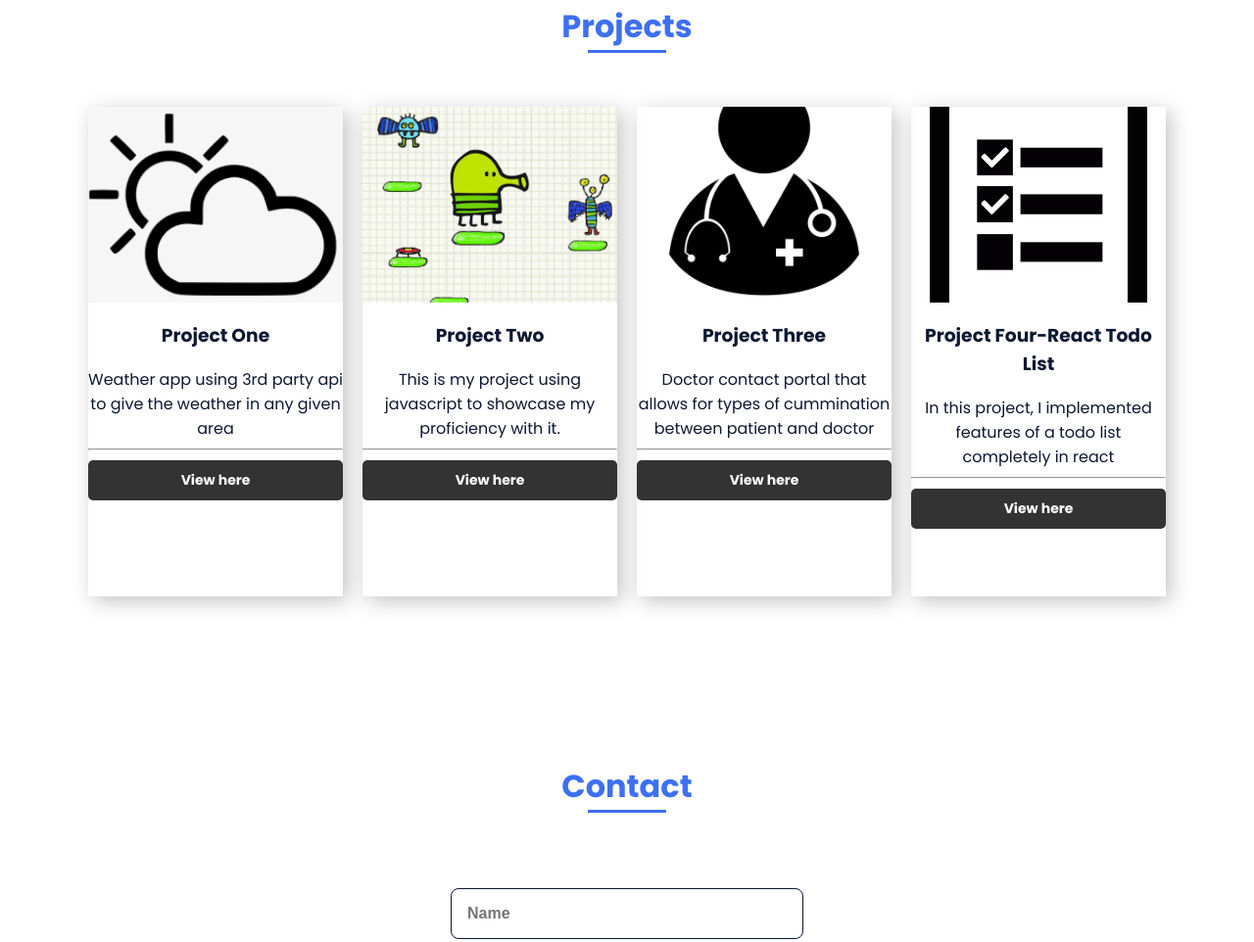
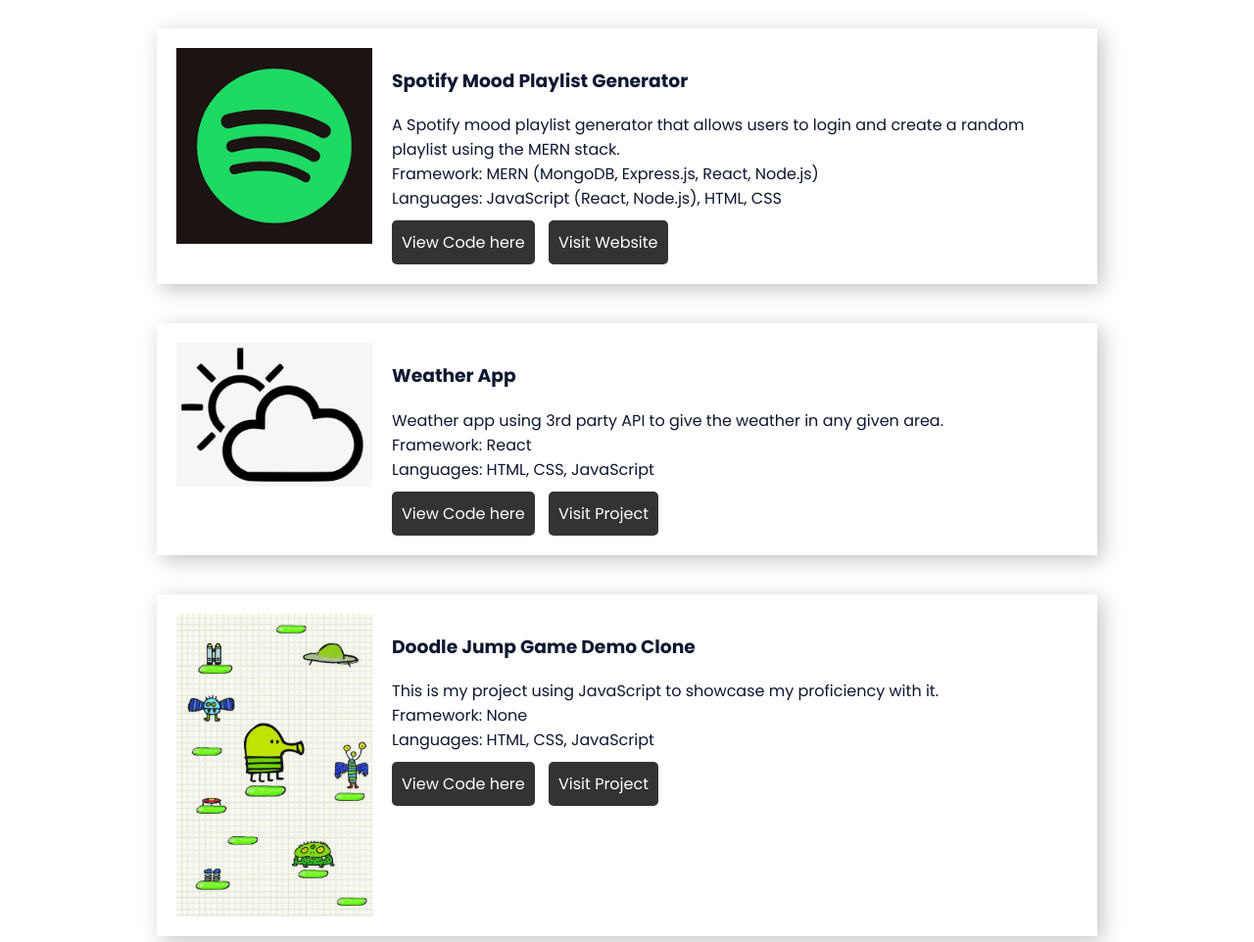
Before and after one commit to HojoJohn/portfolio-responsive-complete-master, a plain HTML site: page index.html in a window 1280 px wide. Shown: the part 1340-2302 px from the top of the page at 98% size. Drawn offline with nearby package versions, Linux system fonts and the light colour scheme.

Commit message:
project card update

```diff
--- a/assets/css/styles.css
+++ b/assets/css/styles.css
@@ -25,60 +25,89 @@
   --z-back: -10;
   --z-fixed: 100;
 }
-.project-card {
-  width: 300px;
-  height: 500px;
-  box-shadow: 5px 5px 20px rgb(197, 195, 195);
-  margin: 10px;
+
+.project-container {
+  display: flex;
+  flex-direction: column;
   align-items: center;
+  /* Center the project containers */
+  gap: 20px;
 }
+
+.project {
+  box-shadow: 5px 5px 20px rgba(197, 195, 195);
+  margin: 10px 0;
+  background-color: #fff;
+  padding: 20px;
+  width: 75%;
+  /* Set the width of the project */
+  margin-left: auto;
+  /* Center the project container */
+  margin-right: auto;
+  /* Center the project container */
+}
+
+.project-image {
+  max-width: 200px;
+  /* Set a maximum width for the image */
+  height: auto;
+  object-fit: cover;
+  margin-right: 20px;
+  /* Add space between the image and the text */
+  float: left;
+  /* Float the image to the left */
+}
+
+
+
+.project-title,
+.project-summary,
+.project-framework,
+.project-languages {
+  margin-bottom: 10px;
+  /* Space between the text elements */
+}
+
 .project-link {
-  display: block;
-  margin: 10px 0;
+  margin-top: 10px;
   padding: 10px;
   background-color: #333;
   color: #fff;
-  font-size: 14px;
-  font-weight: bold;
-  text-align: center;
-    /* Add this line to center the text */
   text-decoration: none;
   border-radius: 5px;
+  text-align: center;
+  display: inline-block;
+  /* Allows multiple links to sit side by side */
+  margin-right: 10px;
+  /* Adds space between multiple links */
 }
-.project-container {
-  display: flex;
-  justify-content: space-around;
-}
-.sub-section-alternative {
-  display: flex;
-  flex-direction: column;
-  text-align: center;
-  padding: 80px;
-}
-@media only screen and (max-width: 1000px) {
-  .project-container {
-    display: flex;
-    flex-wrap: wrap;
+
+@media (max-width: 768px) {
+  .project {
+    width: 100%;
+    /* Full width on smaller screens */
+  }
+
+  .project-image {
+    max-width: 100%;
+    /* Full width of the container */
+    float: none;
+    /* Remove float on smaller screens */
+    margin-bottom: 20px;
+    /* Space below the image */
+  }
+
+  .project-details,
+  .project-title,
+  .project-summary,
+  .project-framework,
+  .project-languages,
+  .project-link {
+    text-align: center;
+    /* Center text for small screens */
   }
 }
 
-.project-image {
-  width: 100%;
-  height: 200px;
-  object-fit: cover;
-}
-@media (max-width: 480px) {
-  .project-card {
-    width: 100%;
-    height: auto;
-    margin: 20px;
-      /* Add this line to center the project card */
-  }
-
-  .project-card img {
-    height: auto;
-  }
-}
 @media screen and (min-width: 968px) {
   :root {
     --big-font-size: 3.5rem;
--- a/index.html
+++ b/index.html
@@ -126,89 +126,142 @@
       <section class="sub-section-alternative" id="projects">
         <h2 class="section-title">Projects</h2>
         <div class="project-container">
-          <div class="project-card">
+          <!-- New Project (Spotify Mood Playlist Generator) -->
+          <div class="project">
+            <a href="https://master--monumental-croissant-f7748f.netlify.app/">
+              <img
+                class="project-image"
+                src="assets/img/spotify.png"
+                alt="Spotify Mood Playlist Generator Image"
+              />
+            </a>
+            <h3>Spotify Mood Playlist Generator</h3>
+            <p class="subtext">
+              A Spotify mood playlist generator that allows users to login and
+              create a random playlist using the MERN stack.
+            </p>
+            <p class="subtext">
+              Framework: MERN (MongoDB, Express.js, React, Node.js)
+            </p>
+            <p class="subtext">
+              Languages: JavaScript (React, Node.js), HTML, CSS
+            </p>
+
+            <a
+              class="project-link"
+              href="https://github.com/HojoJohn/spotifymood-Public"
+              >View Code here</a
+            >
+            <a
+              class="project-link"
+              href="https://master--monumental-croissant-f7748f.netlify.app/"
+              >Visit Website</a
+            >
+          </div>
+
+          <!-- Previous Projects -->
+          <div class="project">
             <a href="assets/other/weather.html">
               <img
                 class="project-image"
                 src="assets/other/weather.png"
                 alt="Project One Image"
-            /></a>
-            <h3>Project One</h3>
+              />
+            </a>
+            <h3>Weather App</h3>
             <p class="subtext">
-              Weather app using 3rd party api to give the weather in any given
-              area
+              Weather app using 3rd party API to give the weather in any given
+              area.
             </p>
-            <hr />
-            <p class="subtext">
+            <p class="subtext">Framework: React</p>
+            <p class="subtext">Languages: HTML, CSS, JavaScript</p>
+
             <a
               class="project-link"
               href="https://github.com/HojoJohn/weather-app"
-                >View here</a
+              >View Code here</a
             >
-            </p>
+            <a class="project-link" href="assets/other/weather.html"
+              >Visit Project</a
+            >
           </div>
-          <div class="project-card">
+
+          <div class="project">
             <a href="assets/other/doodle.html">
               <img
                 class="project-image"
                 src="assets/other/doodle.jpg"
-                alt="Project two Image"
-            /></a>
-            <h3>Project Two</h3>
+                alt="Project Two Image"
+              />
+            </a>
+            <h3>Doodle Jump Game Demo Clone</h3>
             <p class="subtext">
-              This is my project using javascript to showcase my proficiency
+              This is my project using JavaScript to showcase my proficiency
               with it.
             </p>
-            <hr />
-            <p class="subtext">
+            <p class="subtext">Framework: None</p>
+            <p class="subtext">Languages: HTML, CSS, JavaScript</p>
+
             <a
               class="project-link"
               href="https://github.com/HojoJohn/Doodle-Jump-Project"
-                >View here</a
+              >View Code here</a
             >
-            </p>
+            <a class="project-link" href="assets/other/doodle.html"
+              >Visit Project</a
+            >
           </div>
-          <div class="project-card">
+
+          <div class="project">
             <a href="assets/other/index2.html">
               <img
                 class="project-image"
                 src="assets/img/doctor-gc61c4e12e_640.png"
-                alt="Project three Image"
-            /></a>
-            <h3>Project Three</h3>
+                alt="Project Three Image"
+              />
+            </a>
+            <h3>Doctor-Patient Messanger</h3>
             <p class="subtext">
-              Doctor contact portal that allows for types of cummination between
-              patient and doctor
+              Doctor contact portal that allows for types of communication
+              between patients and doctors.
             </p>
-            <hr />
-            <p class="subtext">
+            <p class="subtext">Framework: None</p>
+            <p class="subtext">Languages: HTML, CSS, JavaScript</p>
+
             <a
               class="project-link"
-                href="https://github.com/HojoJohn/Doctor-Contact-Portal/blob/main/index2.html"
-                >View here</a
+              href="https://github.com/HojoJohn/Doctor-Contact-Portal"
+              >View Code here</a
             >
-            </p>
+            <a class="project-link" href="assets/other/index2.html"
+              >Visit Project</a
+            >
           </div>
-          <div class="project-card">
+
+          <div class="project">
             <a href="https://sage-pony-c3cc9e.netlify.app/">
               <img
                 class="project-image"
                 src="assets/img/to-do-list.png"
-                alt="Project four Image"
-            /></a>
-            <h3>Project Four-React Todo List</h3>
+                alt="Project Four Image"
+              />
+            </a>
+            <h3>Todo-List</h3>
             <p class="subtext">
               In this project, I implemented features of a todo list completely
-              in react
+              in React.
             </p>
-            <hr />
-            <p class="subtext">
+            <p class="subtext">Framework: React</p>
+            <p class="subtext">Languages: JavaScript, HTML, CSS</p>
+
             <a
               class="project-link"
               href="https://github.com/HojoJohn/react-todo-app"
-                >View here</a
+              >View Code Here</a
             >
-            </p>
+            <a class="project-link" href="https://sage-pony-c3cc9e.netlify.app/"
+              >Visit Website</a
+            >
           </div>
         </div>
       </section>
```
Also changed, not shown: assets/img/spotify.png (added). Lines whose indentation alone changed are shown as unchanged.
